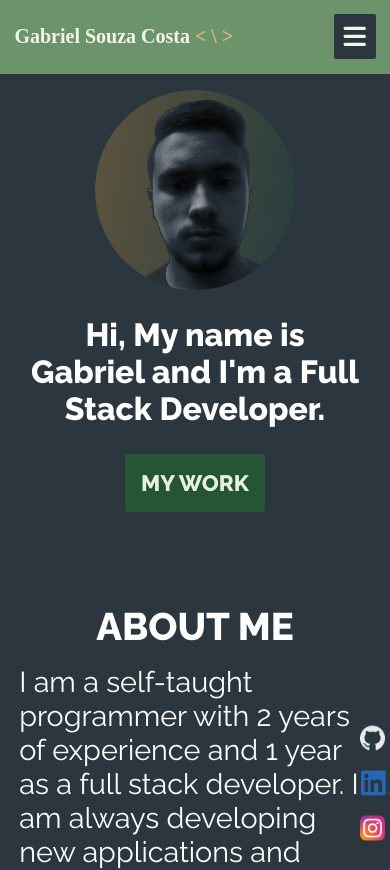
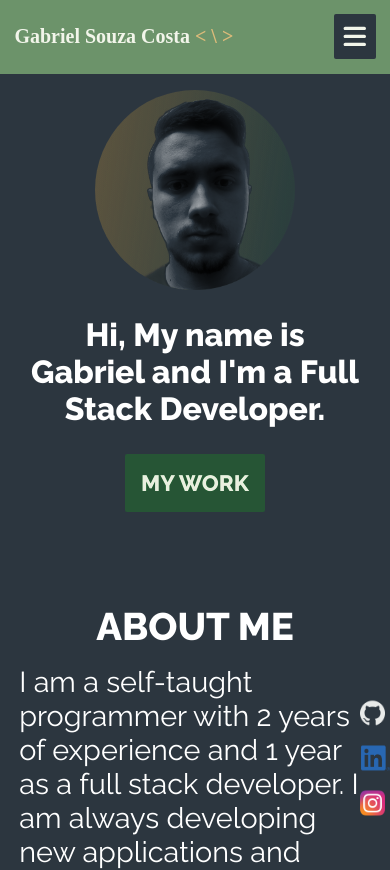
Before and after one commit to GabrielSouzaCosta/GabrielSouzaCosta.github.io, a React (Vite) app: page / in a window 390 px wide. Shown: the top 870 px of the page. Built offline with nearby package versions, Linux system fonts and the light colour scheme; a web font is replaced by a local one.

Commit message:
social icons

```diff
--- a/src/components/styles.module.scss
+++ b/src/components/styles.module.scss
@@ -191,7 +191,7 @@ footer {
 @media screen and (max-width: 768px) {
   .socialBox {
     background-color: #00000000;
-    top: 93%;
+    top: 90%;
     padding: 10px 0;
     border-radius: 2px;
     img {
```
